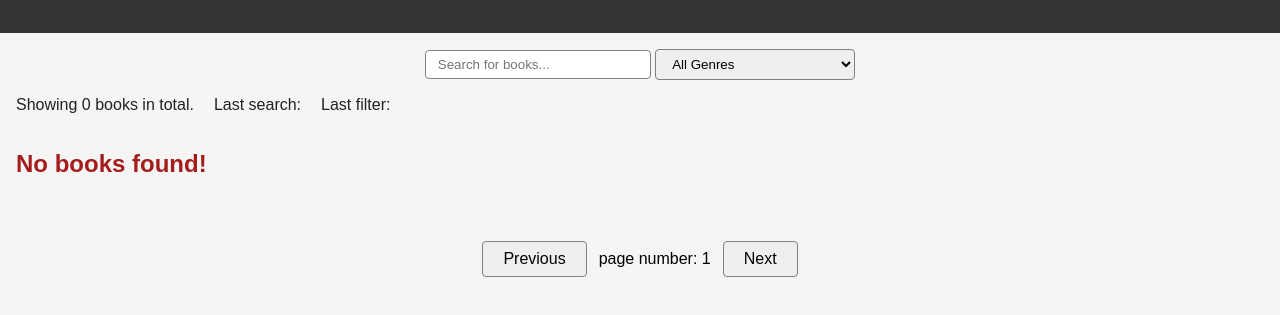
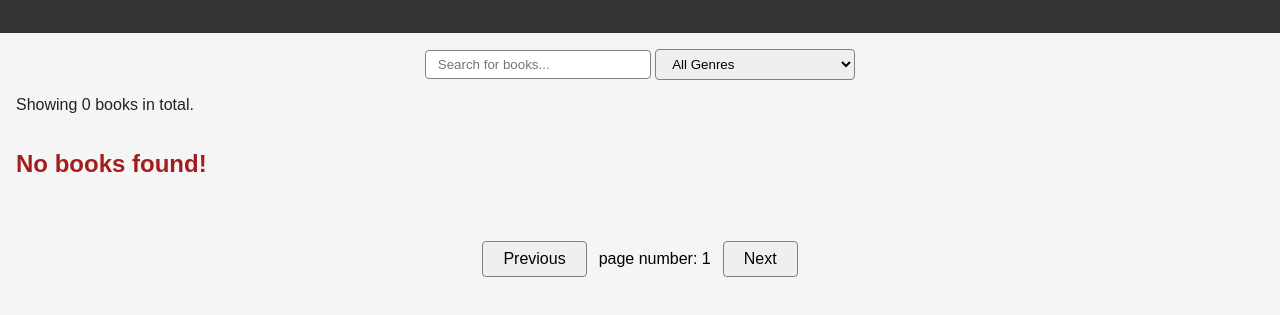
Before and after one commit to mkstamin/gutendex-book, a plain HTML site: page index.html in a window 1280 px wide. Shown: the part 67-382 px from the top of the page. Drawn offline with Linux system fonts and the light colour scheme; no server answers.

Commit message:
fix: remove last filter show result html

```diff
--- a/index.html
+++ b/index.html
@@ -32,8 +32,8 @@
     <!-- filter info -->
     <div class="filter-info">
         <p>Showing <span id="total-books">0</span> books in total.</p>
-        <p>Last search: <span id="last-search"></span></p>
-        <p>Last filter: <span id="last-filter"></span></p>
+        <!-- <p>Last search: <span id="last-search"></span></p>
+        <p>Last filter: <span id="last-filter"></span></p> -->
     </div>
 
     <!-- book list section -->
```
